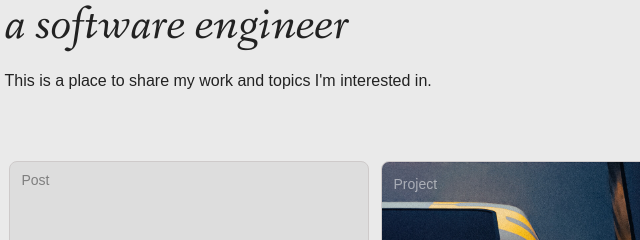
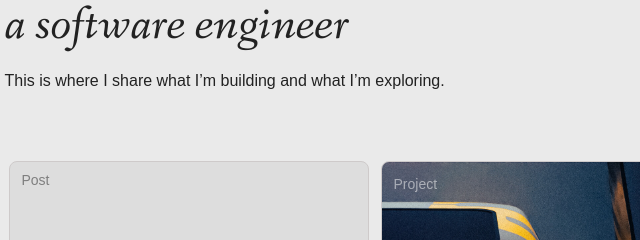
Before and after one commit to tinemuz/ti-port, an Astro site: page / in a window 1280 px wide. Shown: the part 307-547 px from the top of the page, 258-898 px from the left. Built offline with nearby package versions, Linux system fonts and the light colour scheme; Astro itself is replaced by a stand-in of ours; some packages are replaced by stand-ins of ours.

Commit message:
Update introduction text for clarity and engagement

```diff
--- a/src/pages/index.astro
+++ b/src/pages/index.astro
@@ -11,9 +11,7 @@ import MainLayout from "../layouts/main-layout.astro";
           hi, i'm tine, <br /> a software engineer
         </h1>
 
-        <p>
-          This is a place to share my work and topics I'm interested in.
-        </p>
+        <p>This is where I share what I’m building and what I’m exploring.</p>
       </div>
       <div class="w-full flex-grow sm:max-w-[740px]">
         <Featured />
```
